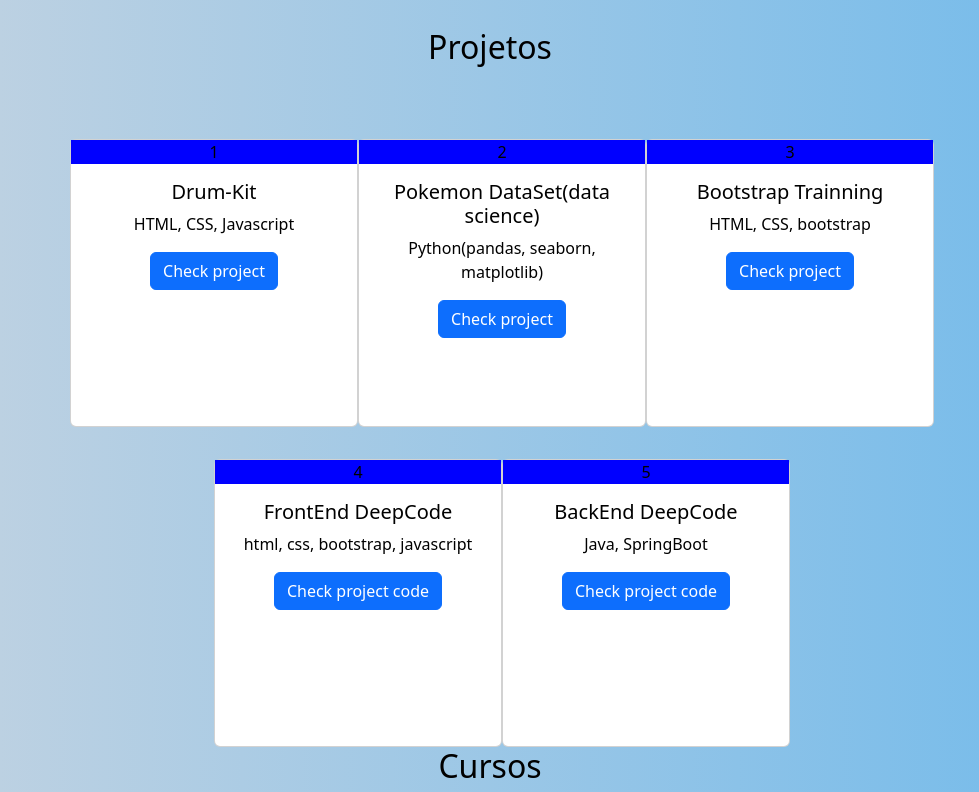
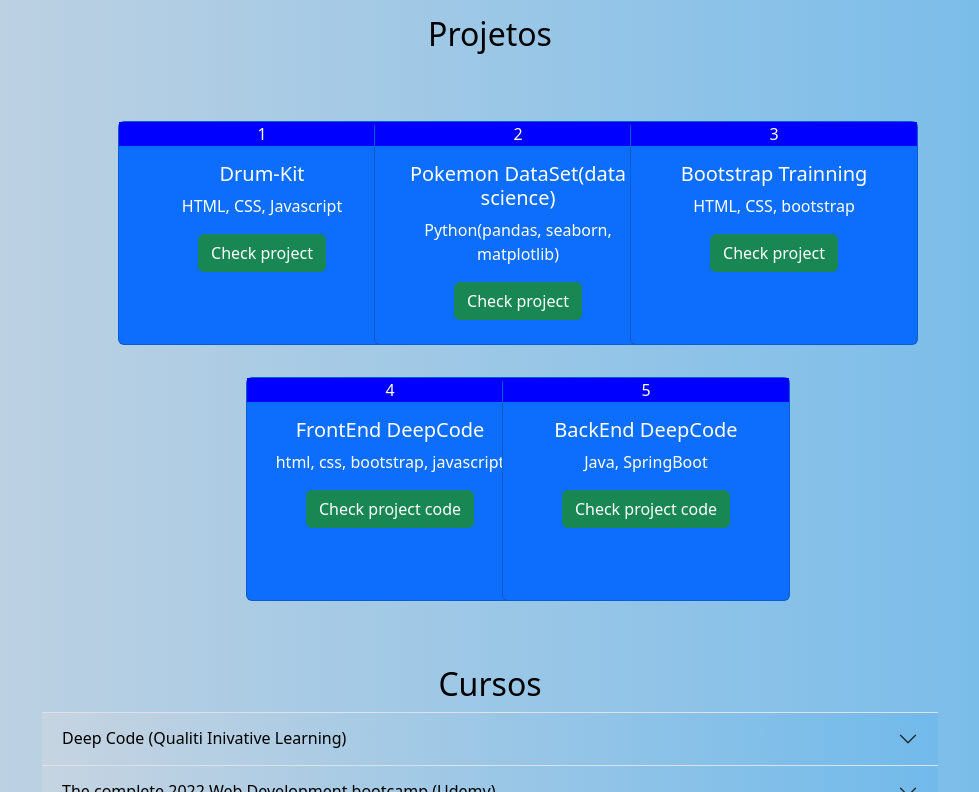
Before and after one commit to RafaelMoraesCruz/Portif-lio, a website: page index.html in a window 1280 px wide. Shown: the part 1300-2092 px from the top of the page, without its empty margins (150-1129 px from the left). Drawn offline with nearby package versions, Linux system fonts and the light colour scheme.

Commit message:
cards config and css

```diff
--- a/index.html
+++ b/index.html
@@ -137,52 +137,52 @@
         <div class="container text-center">
           <div class="row">
             <div class="col col-lg-3">
-                <div class="card" style="width: 18rem;height: 18rem;">
+                <div class="card text-bg-primary" style="width: 18rem;height: 14rem;">
                   <div class="color-number-card">1</div>
                   <div class="card-body">
                     <h5 class="card-title">Drum-Kit</h5>
                     <p class="card-text">HTML, CSS, Javascript</p>
-                    <a href="https://rafaelmoraescruz.github.io/Drum-Kit/" class="btn btn-primary">Check project</a>
+                    <a href="https://rafaelmoraescruz.github.io/Drum-Kit/" class="btn btn-success">Check project</a>
                   </div>
                 </div>
             </div>
                 <div class="col col-lg-3">
-                  <div class="card" style="width: 18rem;height: 18rem;">
+                  <div class="card text-bg-primary" style="width: 18rem;height: 14rem;">
                     <div class="color-number-card">2</div>
                     <div class="card-body">
                       <h5 class="card-title">Pokemon DataSet(data science)</h5>
                       <p class="card-text">Python(pandas, seaborn, matplotlib)</p>
-                      <a href="https://github.com/RafaelMoraesCruz/Estudo-dataSet-Pokemon--p-s-/blob/main/rgmc.ipynb" class="btn btn-primary">Check project</a>
+                      <a href="https://github.com/RafaelMoraesCruz/Estudo-dataSet-Pokemon--p-s-/blob/main/rgmc.ipynb" class="btn btn-success">Check project</a>
                     </div>
                   </div>
                 </div>
                 <div class="col col-lg-3">
-                  <div class="card" style="width: 18rem;height: 18rem;">
+                  <div class="card text-bg-primary" style="width: 18rem;height: 14rem;">
                     <div class="color-number-card">3</div>
                     <div class="card-body">
                       <h5 class="card-title">Bootstrap Trainning</h5>
                       <p class="card-text">HTML, CSS, bootstrap</p>
-                      <a href="https://rafaelmoraescruz.github.io/Portif-lio/" class="btn btn-primary">Check project</a>
+                      <a href="https://rafaelmoraescruz.github.io/Portif-lio/" class="btn btn-success">Check project</a>
                     </div>
                   </div>
                 </div>
                 <div class="col col-lg-3">
-                  <div class="card" style="width: 18rem;height: 18rem;">
+                  <div class="card text-bg-primary" style="width: 18rem;height: 14rem;">
                     <div class="color-number-card">4</div>
                     <div class="card-body">
                       <h5 class="card-title">FrontEnd DeepCode</h5>
                       <p class="card-text">html, css, bootstrap, javascript</p>
-                      <a href="https://github.com/RafaelMoraesCruz/FrontEndDeepCode" class="btn btn-primary">Check project code</a>
+                      <a href="https://github.com/RafaelMoraesCruz/FrontEndDeepCode" class="btn btn-success">Check project code</a>
                     </div>
                   </div>
                 </div>
                 <div class="col col-lg-3">
-                  <div class="card" style="width: 18rem;height: 18rem;">
+                  <div class="card text-bg-primary" style="width: 18rem;height: 14rem;">
                     <div class="color-number-card">5</div>
                     <div class="card-body">
                       <h5 class="card-title">BackEnd DeepCode</h5>
                       <p class="card-text">Java, SpringBoot</p>
-                      <a href="https://github.com/RafaelMoraesCruz/ProjetoDeepCodeBackEnd" class="btn btn-primary">Check project code</a>
+                      <a href="https://github.com/RafaelMoraesCruz/ProjetoDeepCodeBackEnd" class="btn btn-success">Check project code</a>
                     </div>
                   </div>
                 </div>
@@ -192,7 +192,7 @@
 
       <!-- Cursos -->
       <div class="accordion accordion-flush" id="accordionFlushExample">
-        <h2 style="text-align: center">Cursos</h2>
+        <h2 style="text-align: center;margin-top: 4rem;">Cursos</h2>
         <div class="accordion-item">
           <h2 class="accordion-header" id="flush-headingOne">
             <button
--- a/style.css
+++ b/style.css
@@ -1,12 +1,11 @@
 Footer{
     text-align: center;
-    background: linear-gradient(to right, #c6d4e1, #71baeb);
 }
 
 #body1{
     background: linear-gradient(to right, #c6d4e1, #71baeb);
     color: black;
-    padding: 2% 10%;
+    padding: 2% 15%;
 }
 
 .header-div{
@@ -67,10 +66,8 @@ Footer{
     text-align: center;
 }
 
-.card-body{
-    align-items: center;
-    text-align: center;
-    justify-content: center;
+.btn-success{
+    bottom: 0 !important;
 }
 
 .color-number-card{
```
